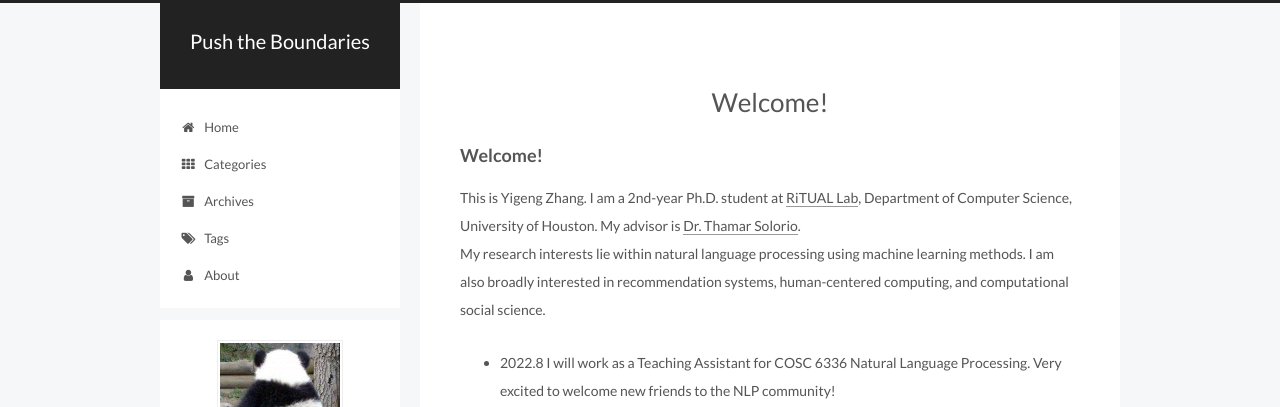
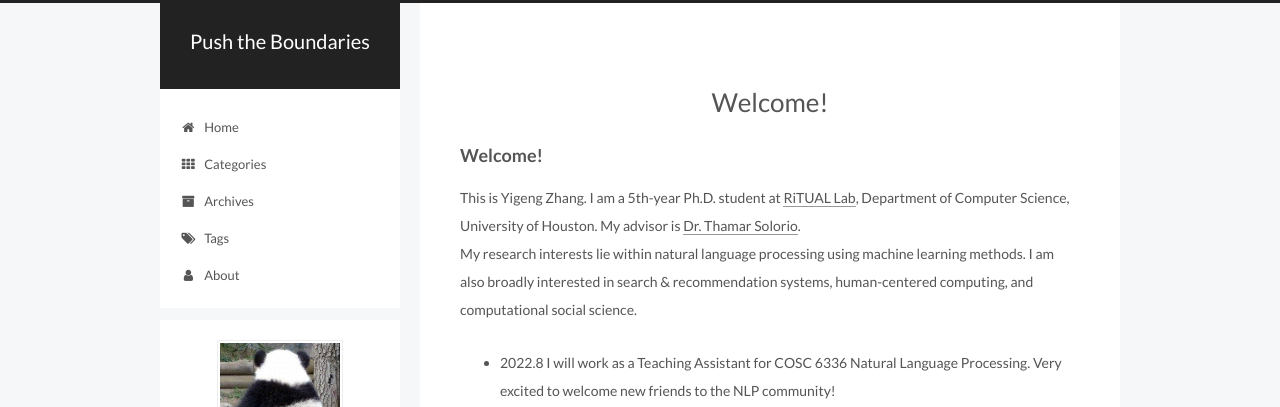
Before and after one commit to ZhangYigeng/ZhangYigeng.github.io, a Jekyll site: the page built from about/index.md, in a window 1280 px wide. Shown: the top 407 px of the page. Built offline with Jekyll 4.4.1, drawn with Linux system fonts in a browser that asks for light colours; our own code applies the rules of GitHub Pages for plain Markdown files.

Commit message:
Update index.md

```diff
--- a/about/index.md
+++ b/about/index.md
@@ -3,8 +3,8 @@
 type: about
 ---
 ### Welcome!
-This is Yigeng Zhang. I am a 2nd-year Ph.D. student at [RiTUAL Lab], Department of Computer Science, University of Houston. My advisor is [Dr. Thamar Solorio].
-My research interests lie within natural language processing using machine learning methods. I am also broadly interested in recommendation systems, human-centered computing, and computational social science.
+This is Yigeng Zhang. I am a 5th-year Ph.D. student at [RiTUAL Lab], Department of Computer Science, University of Houston. My advisor is [Dr. Thamar Solorio].
+My research interests lie within natural language processing using machine learning methods. I am also broadly interested in search & recommendation systems, human-centered computing, and computational social science.
 
 <!-- #### News -->
 <!-- <h4 style= "background:	#ADD8E6" ><i class="fa fa-newspaper-o"></i> News</h4>
```
